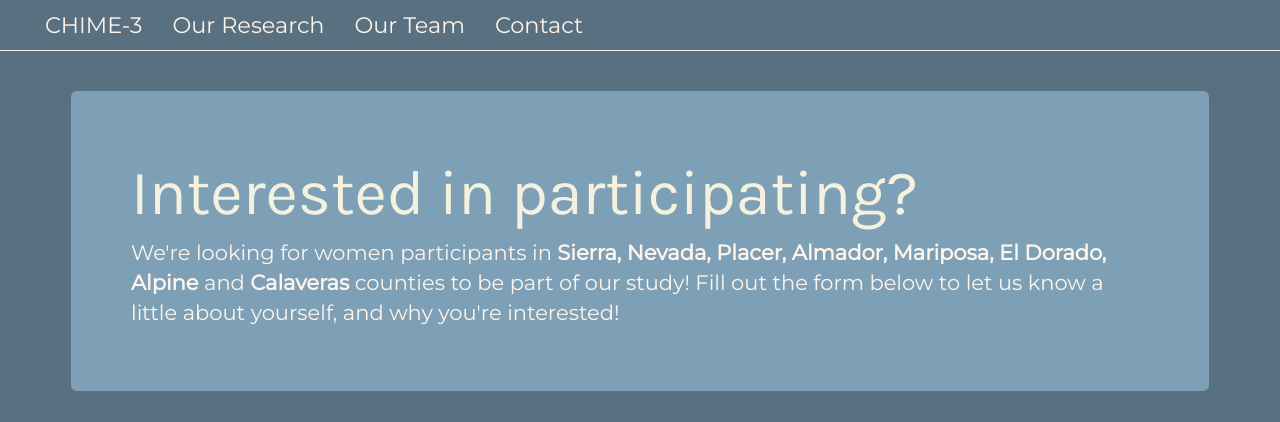
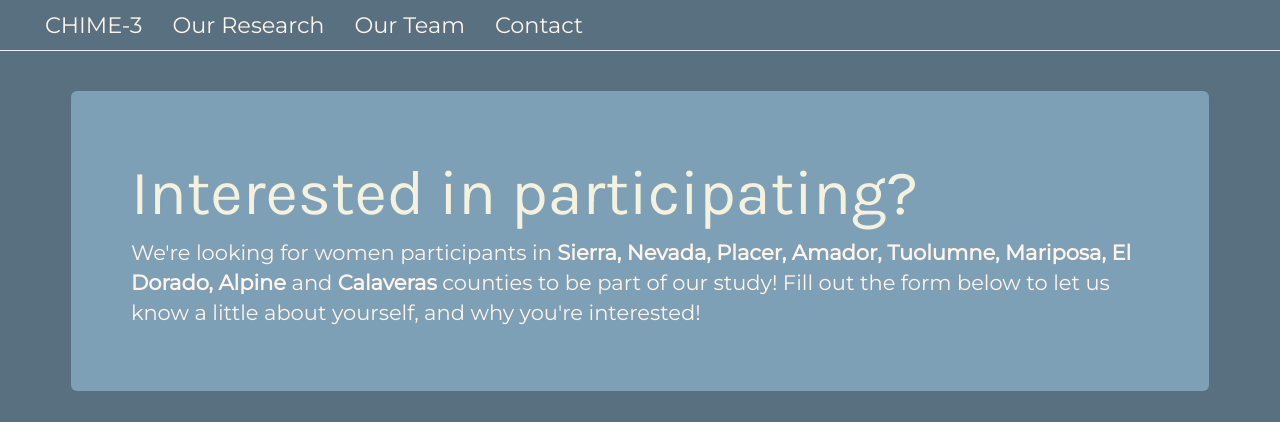
Before and after one commit to westonslaughter/CHIME, a Django app: page /info/ in a window 1280 px wide. Shown: the part 55-477 px from the top of the page. Run offline with Django 3.2, Linux system fonts and the light colour scheme; some libraries are stand-ins or nearby versions.

Commit message:
Info and css update

```diff
--- a/studysite/templates/info.html
+++ b/studysite/templates/info.html
@@ -6,7 +6,7 @@
 <div class="jumbotron">
   <h1>Interested in participating?</h1>
   <p>We're looking for women participants in
-     <strong> Sierra, Nevada, Placer, Almador, Mariposa, El Dorado, Alpine</strong> and<strong> Calaveras </strong>counties to be part of our study! Fill out the form below to let us know a little about yourself, and why you're interested!</p>
+     <strong> Sierra, Nevada, Placer, Amador, Tuolumne, Mariposa, El Dorado, Alpine</strong> and<strong> Calaveras </strong>counties to be part of our study! Fill out the form below to let us know a little about yourself, and why you're interested!</p>
 </div>
 
 <div class= "containessr">
--- a/studysite/templates/study.html
+++ b/studysite/templates/study.html
@@ -10,8 +10,10 @@
     <h2><strong>{{ study.studytitle }}</strong></h2>
 
     <hr class="my-4">
-    <img class= "studyimage" src="{{study.studyimage.url}}" alt="Study Graphics" width="40%" height="50%">
-    <p>The overall goal of the research project was to engage a mining impacted community in a preliminary investigation of human chemical body burden from their mining legacy, in an effort to determine whether further study is warranted of a link between breast cancer incidence and exposure to mining contaminants. The study was focused on a rural community in northern California’s Sierra Nevada foothills that was extensively mined for more than a century beginning with the Gold Rush in 1849. No human health studies have previously been conducted in the region, despite the fact that cadmium, arsenic and other carcinogenic mining-related contaminants are known to be pervasive in Gold Country, and that breast cancer incidence in the three most densely populated counties of Gold Country ranks in the top ten of California counties.</p>
+
+    <p>
+          <img class= "studyimage" src="{{study.studyimage.url}}" alt="Study Graphics" width="40%" height="50%">
+      The overall goal of the research project was to engage a mining impacted community in a preliminary investigation of human chemical body burden from their mining legacy, in an effort to determine whether further study is warranted of a link between breast cancer incidence and exposure to mining contaminants. The study was focused on a rural community in northern California’s Sierra Nevada foothills that was extensively mined for more than a century beginning with the Gold Rush in 1849. No human health studies have previously been conducted in the region, despite the fact that cadmium, arsenic and other carcinogenic mining-related contaminants are known to be pervasive in Gold Country, and that breast cancer incidence in the three most densely populated counties of Gold Country ranks in the top ten of California counties.</p>
   </div>
 </div>
   <!-- <p>The overall goal of the research project was to engage a mining impacted community in a preliminary investigation of human chemical body burden from their mining legacy, in an effort to determine whether further study is warranted of a link between breast cancer incidence and exposure to mining contaminants. The study was focused on a rural community in northern California’s Sierra Nevada foothills that was extensively mined for more than a century beginning with the Gold Rush in 1849. No human health studies have previously been conducted in the region, despite the fact that cadmium, arsenic and other carcinogenic mining-related contaminants are known to be pervasive in Gold Country, and that breast cancer incidence in the three most densely populated counties of Gold Country ranks in the top ten of California counties.</p> -->
```
